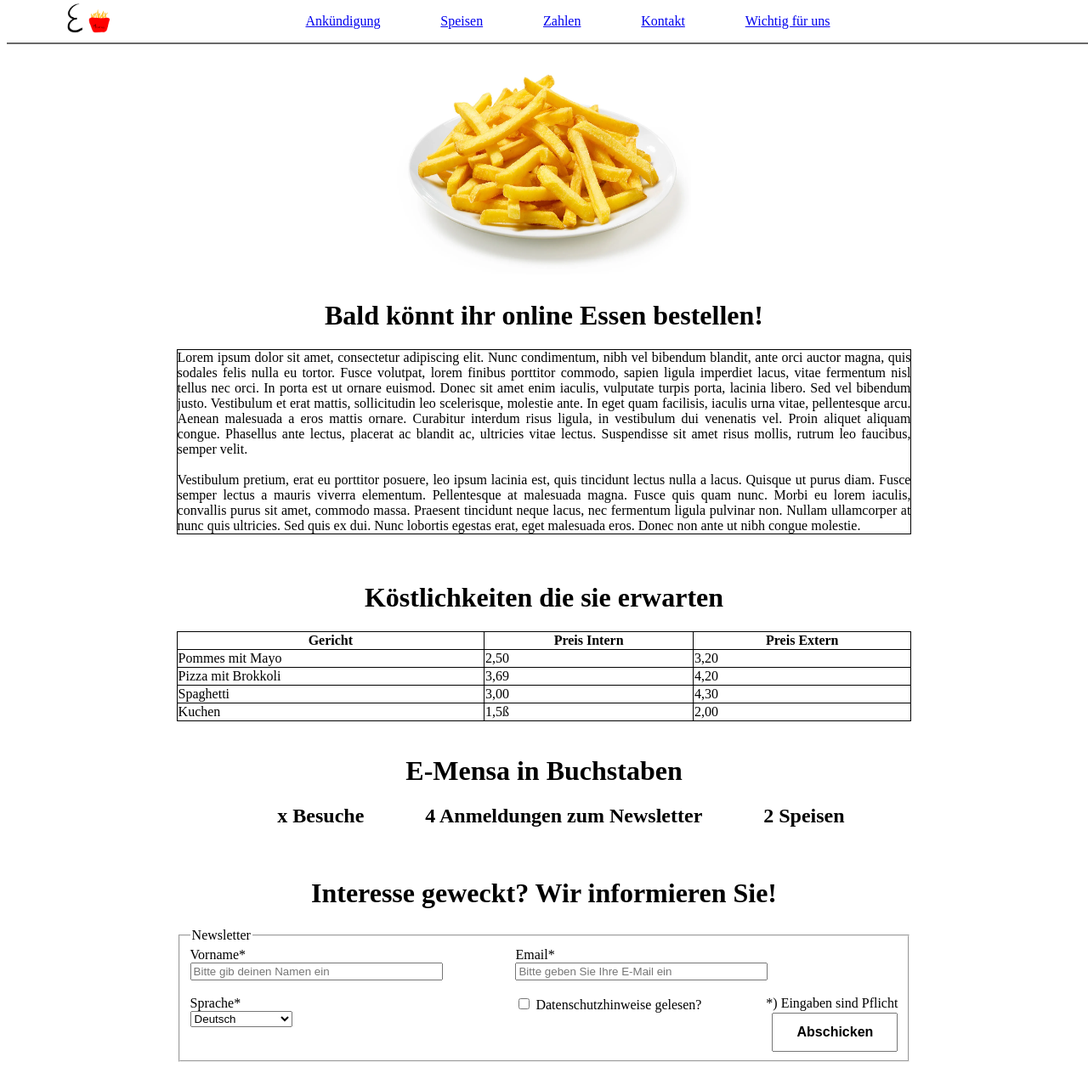
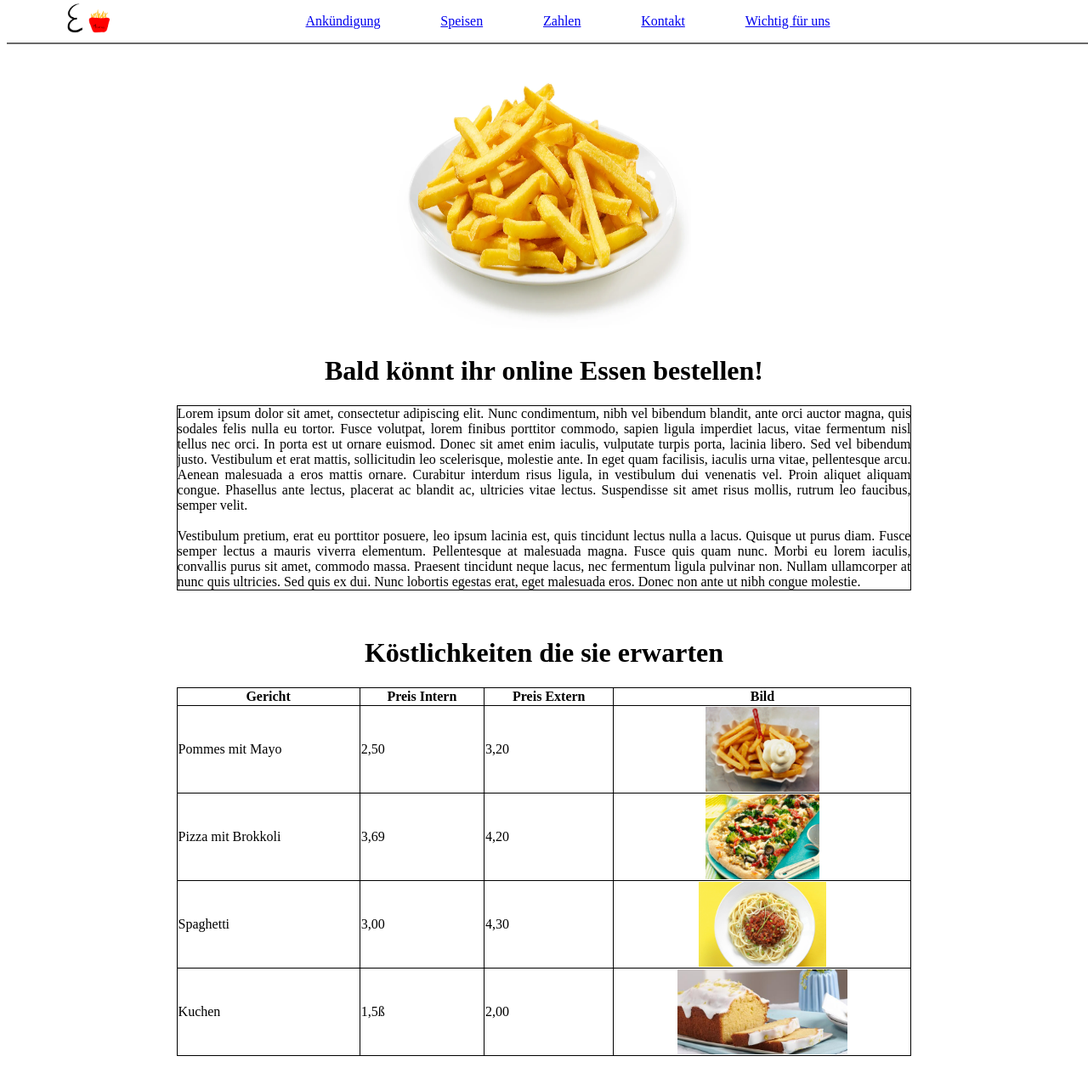
Before and after one commit to mellonsmith/e-mensa, a PHP site: page /werbeseite.php in a window 1280 px wide. Shown: the top 1283 px of the page at 85% size. Run offline with PHP 8.4, Linux system fonts and the light colour scheme.

Commit message:
Aufgabe 6 zuende

```diff
--- a/werbeseite/gerichte.php
+++ b/werbeseite/gerichte.php
@@ -1,8 +1,8 @@
 <?php
 
 $gerichte = [
-    'gericht1' => ['gerichtname' => 'Pommes mit Mayo', 'preisIntern' => '2,50', 'preisExtern' => '3,20'],
-    'gericht2' => ['gerichtname' => 'Pizza mit Brokkoli', 'preisIntern' => '3,69', 'preisExtern' => '4,20'],
-    'gericht3' => ['gerichtname' => 'Spaghetti', 'preisIntern' => '3,00', 'preisExtern' => '4,30'],
-    'gericht4' => ['gerichtname' => 'Kuchen', 'preisIntern' => '1,5ß', 'preisExtern' => '2,00'],
+    'gericht1' => ['gerichtname' => 'Pommes mit Mayo', 'preisIntern' => '2,50', 'preisExtern' => '3,20', 'bild' => 'img/pommes.jpg'],
+    'gericht2' => ['gerichtname' => 'Pizza mit Brokkoli', 'preisIntern' => '3,69', 'preisExtern' => '4,20', 'bild' => 'img/pizza.jpg'],
+    'gericht3' => ['gerichtname' => 'Spaghetti', 'preisIntern' => '3,00', 'preisExtern' => '4,30', 'bild' => 'img/spaghetti.jpg'],
+    'gericht4' => ['gerichtname' => 'Kuchen', 'preisIntern' => '1,5ß', 'preisExtern' => '2,00', 'bild' => 'img/kuchen.jpg'],
     ];
--- a/werbeseite/werbeseite.php
+++ b/werbeseite/werbeseite.php
@@ -123,6 +123,7 @@
                     <th>Gericht</th>
                     <th>Preis Intern</th>
                     <th>Preis Extern</th>
+                    <th>Bild</th>
                 </tr>
                 <?php
                     include 'gerichte.php';
@@ -132,7 +133,7 @@
                         echo '<td>' . $gericht['gerichtname'] . '</td>';
                         echo '<td>' . $gericht['preisIntern'] . '</td>';
                         echo '<td>' . $gericht['preisExtern'] . '</td>';
-                        echo '<tr>';
+                        echo '<td><img src="'.$gericht['bild'].'" height=100px> </td>' ;
                     }
                 }
                 ?>
```
Also changed, not shown: werbeseite/img/kuchen.jpg (added), werbeseite/img/pizza.jpg (added), werbeseite/img/pommes.jpg (added), werbeseite/img/spaghetti.jpg (added).
